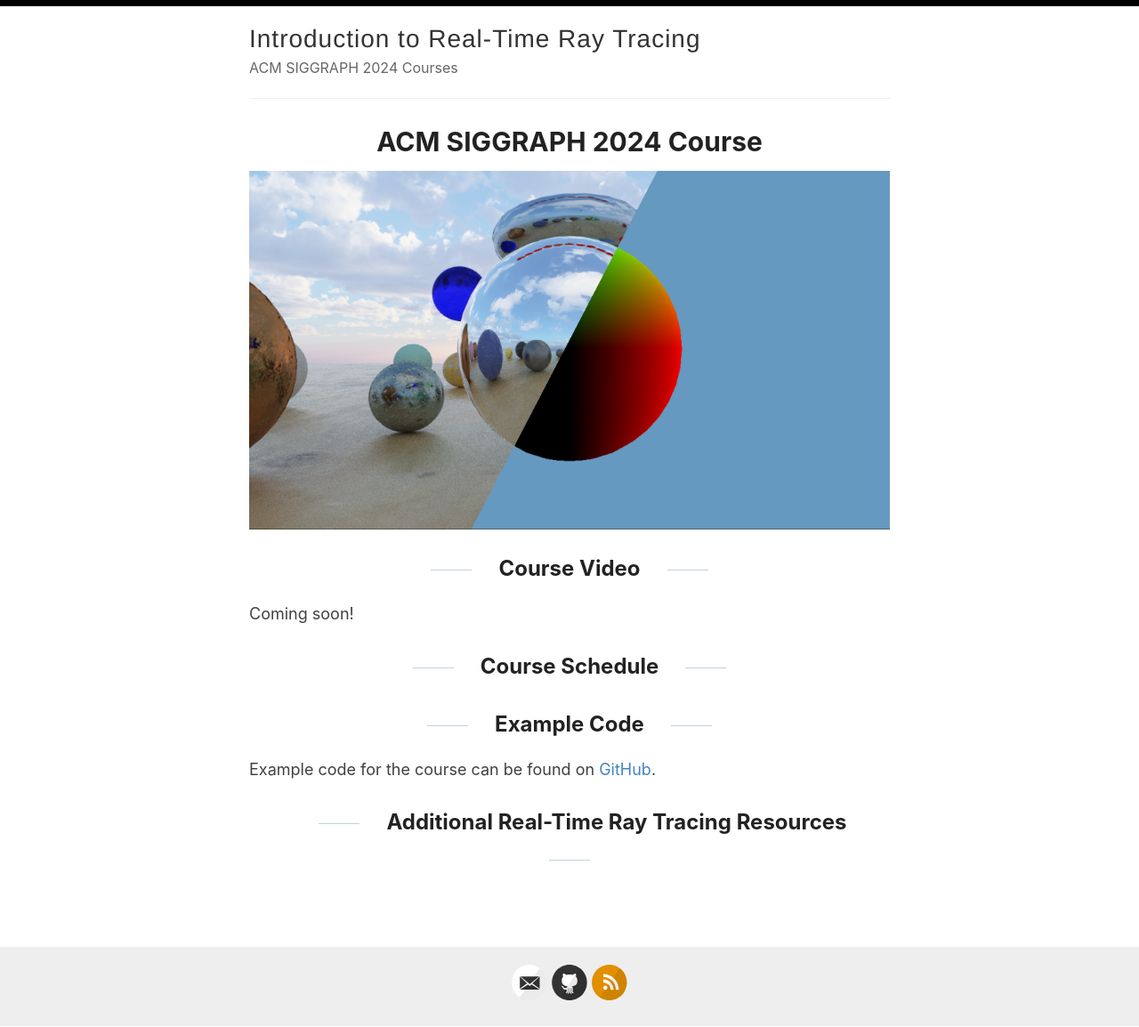
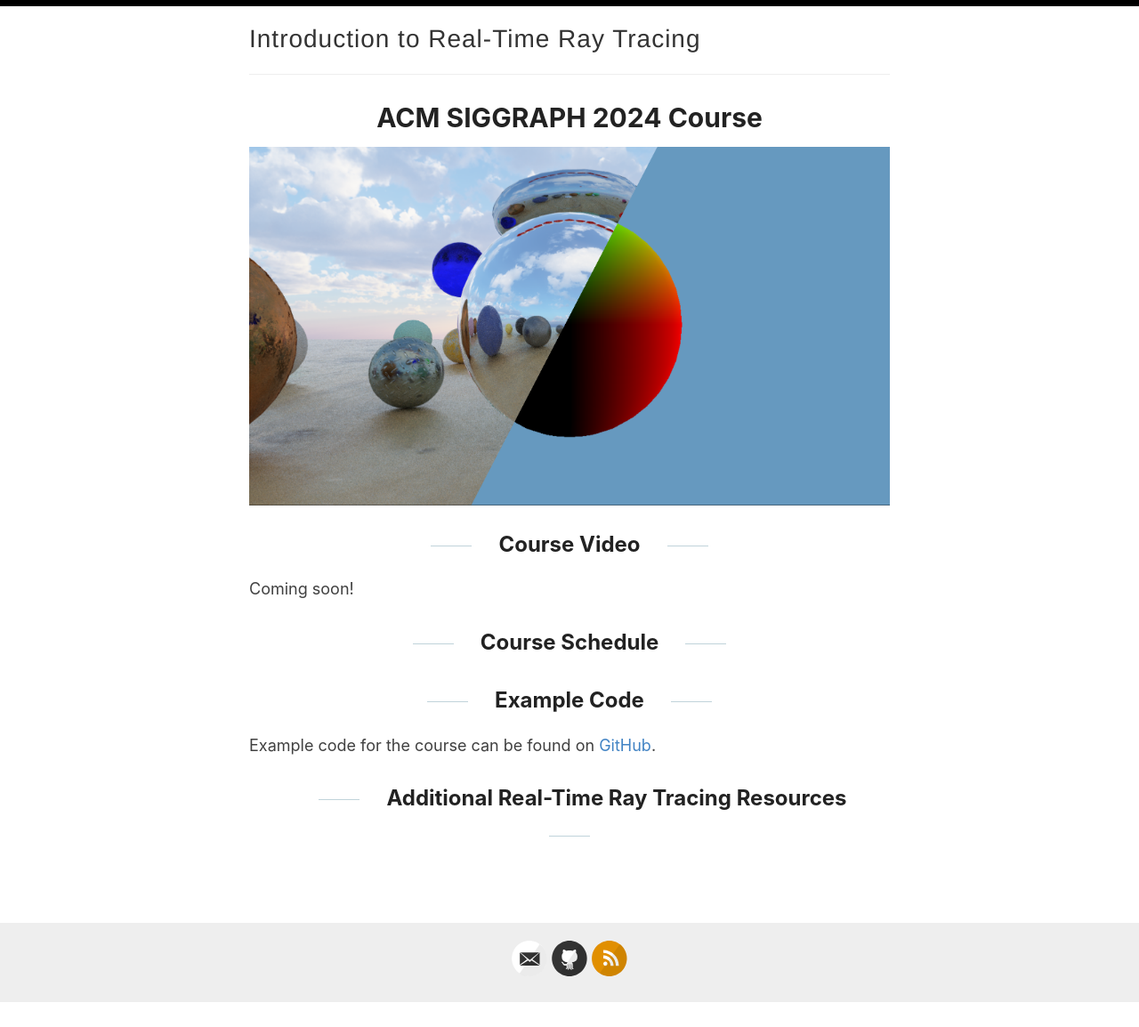
Before and after one commit to theanimatorreturns/BreadcrumbsIntroductionToRealTimeRayTracing, a Jekyll site: the page built from index.html, in a window 1280 px wide. Shown: the whole page at 89% size. Built offline with Jekyll 4.4.1, drawn with Linux system fonts in a browser that asks for light colours; the list of posts is cut into pages by our own code; after the commit the page ends 1126 px from its top, so only the background shows below that.

Commit message:
Update _config.yml

```diff
--- a/_config.yml
+++ b/_config.yml
@@ -9,7 +9,7 @@
 author: Chris Cascioli and Laura Reznikov
 
 # Short bio or description (displayed in the header)
-description: ACM SIGGRAPH 2024 Courses
+description:
 
 # URL of your avatar or profile pic (you could use your GitHub profile pic)
 avatar: #/images/reverie.png
```
